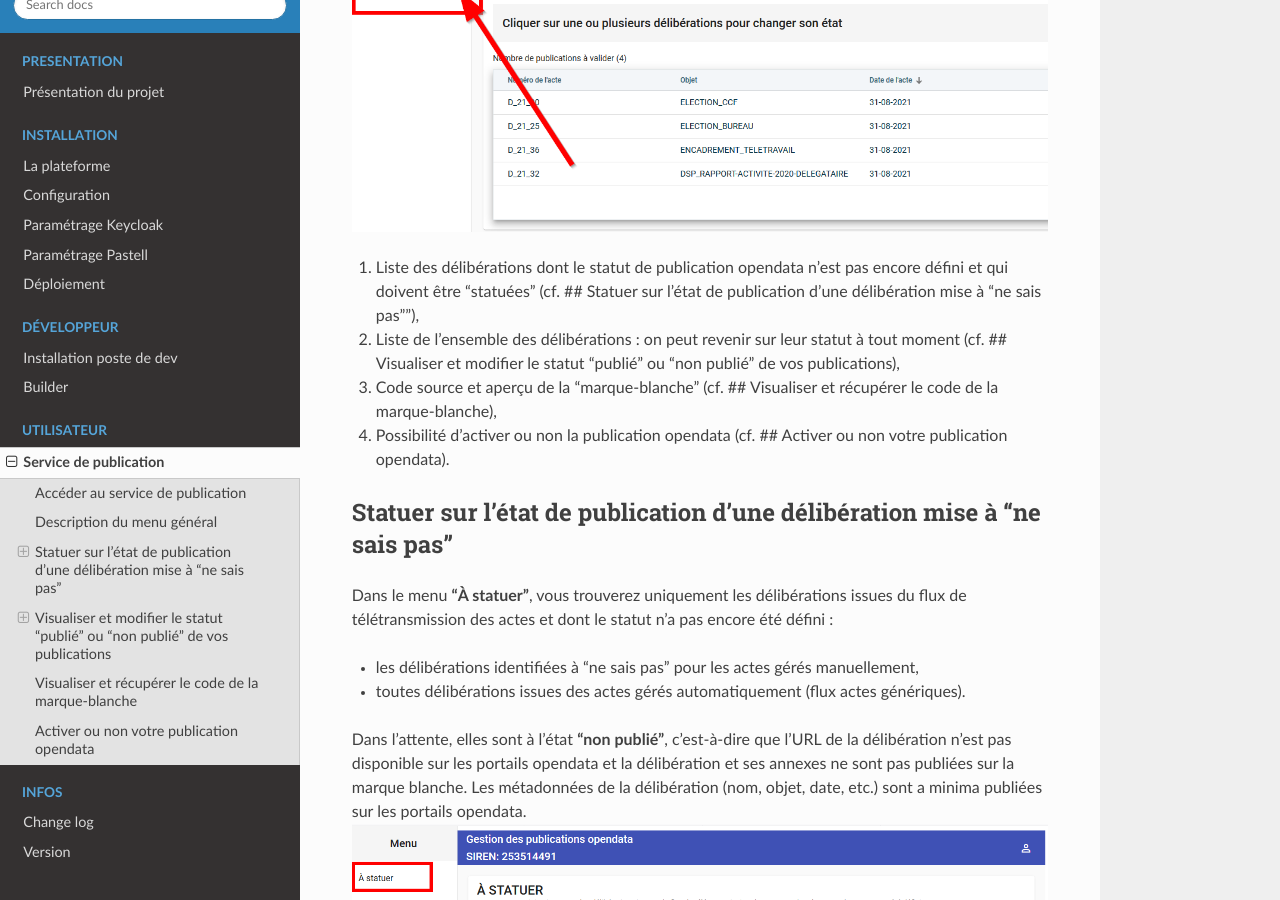
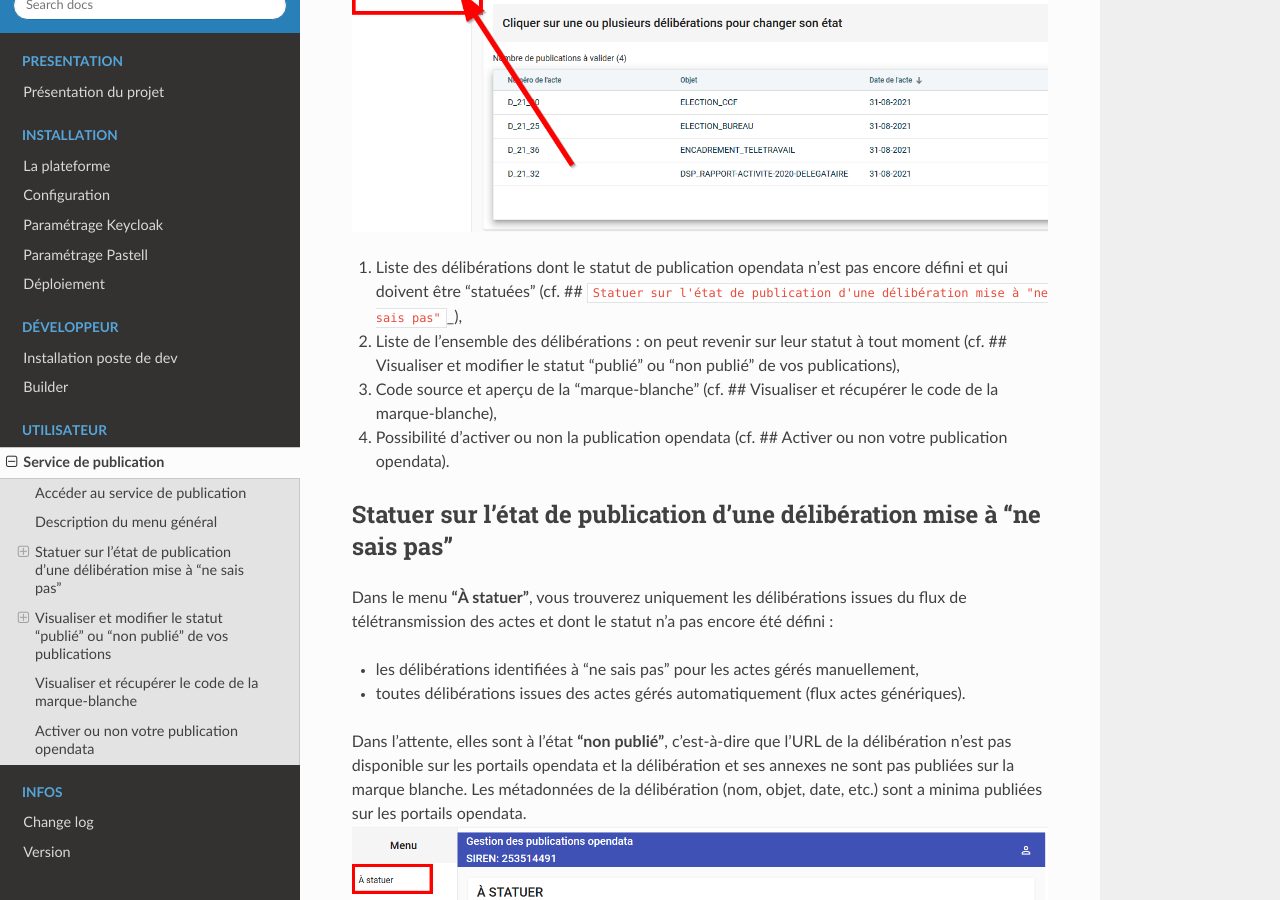
Before and after one commit to megalis-bretagne/opendata-extraction, a Sphinx documentation site: the page built from docs/source/utilisateur/publication.md, in a window 1280 px wide and 900 px high, scrolled down 2744 px. Built offline with Sphinx 7.4.7 and the Read the Docs theme 2.0.0, drawn with Linux system fonts in a browser that asks for light colours.

```diff
--- a/docs/source/utilisateur/publication.md
+++ b/docs/source/utilisateur/publication.md
@@ -35,7 +35,7 @@ Normalement, tous les administrateurs et utilisateurs de la télétransmission o
 Dans le menu, vous disposez de 4 sous-menus :
 ![acces](img/OD2_01.png)
 
-1. Liste des délibérations dont le statut de publication opendata n'est pas encore défini et qui doivent être "statuées" (cf. ## Statuer sur l'état de publication d'une délibération mise à "ne sais pas""),
+1. Liste des délibérations dont le statut de publication opendata n'est pas encore défini et qui doivent être "statuées" (cf. ## `Statuer sur l'état de publication d'une délibération mise à "ne sais pas"`_),
 2. Liste de l'ensemble des délibérations : on peut revenir sur leur statut à tout moment (cf. ## Visualiser et modifier le statut "publié" ou "non publié" de vos publications),
 3. Code source et aperçu de la "marque-blanche" (cf. ## Visualiser et récupérer le code de la marque-blanche),
 4. Possibilité d'activer ou non la publication opendata (cf. ## Activer ou non votre publication opendata).
```
